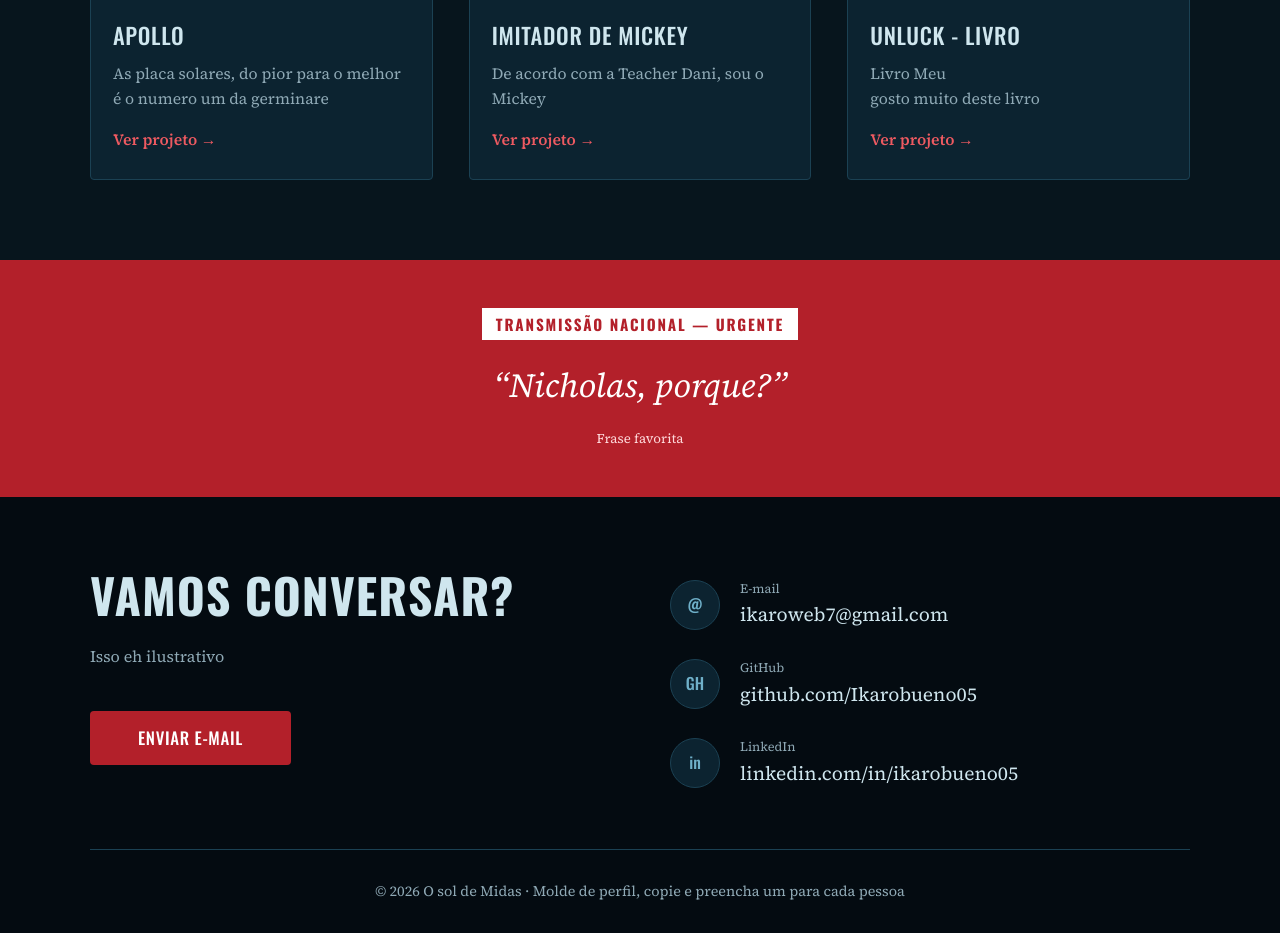
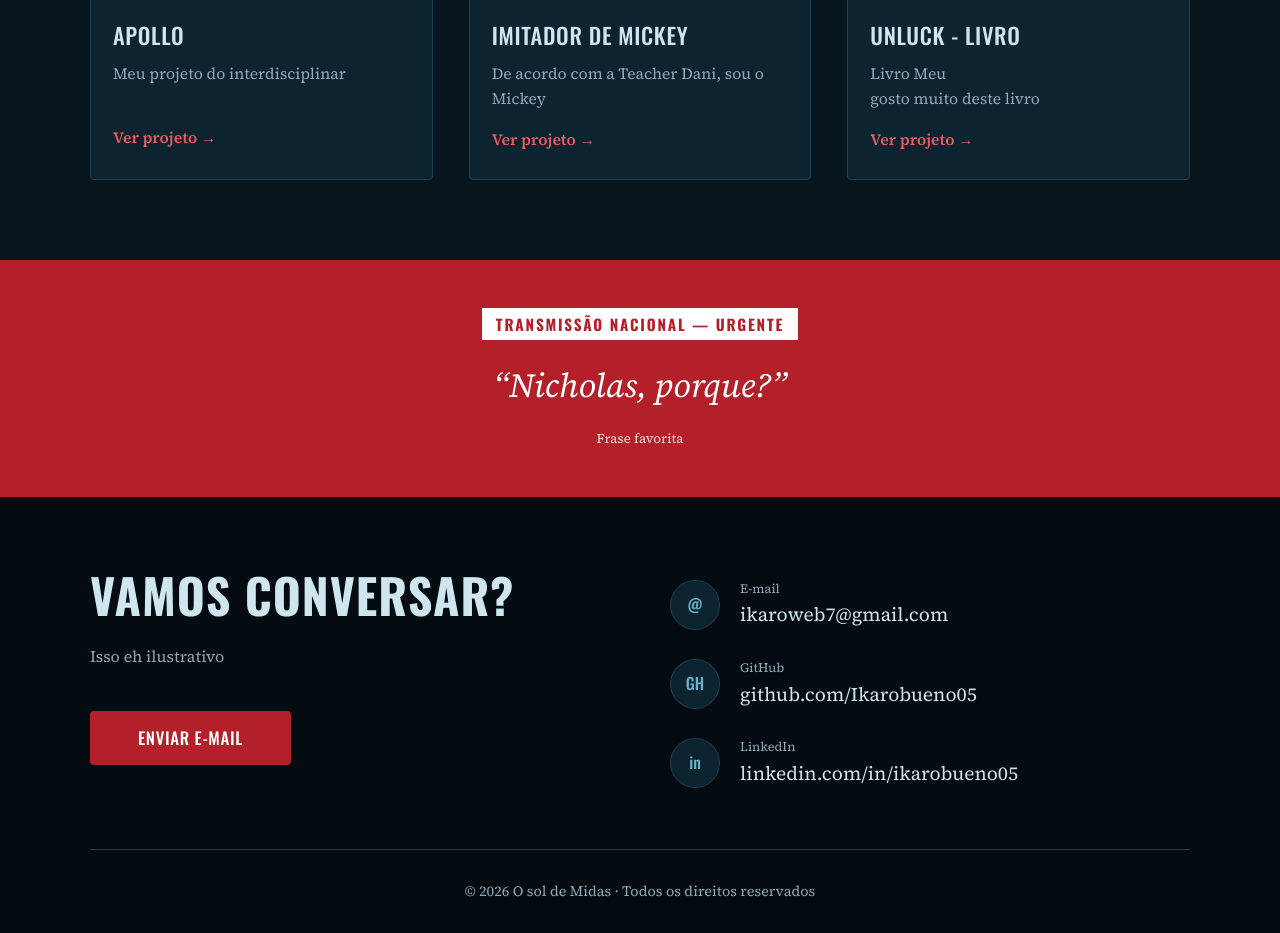
Before and after one commit to Nichiruto0/O-sol-de-Midas, a plain HTML site: page ikaro.html in a window 1280 px wide. Shown: the part 2223-3156 px from the top of the page. Drawn offline with nearby package versions, Linux system fonts and the light colour scheme.

Commit message:
fix: update project description and footer text in ikaro.html

```diff
--- a/ikaro.html
+++ b/ikaro.html
@@ -74,7 +74,7 @@
     <p class="eyebrow">Habilidades</p>
     <h2>O que sabe fazer</h2>
     <div class="skill-grid">
-      <div><div class="skill-head"><span>Alopecia</span><span>5%</span></div><div class="bar baixa"><i style="width:5%"></i></div></div>
+      <div><div class="skill-head"><span>Estudar Física</span><span>5%</span></div><div class="bar baixa"><i style="width:5%"></i></div></div>
       <div><div class="skill-head"><span>Ler nota fiscal</span><span>50%</span></div><div class="bar media"><i style="width:50%"></i></div></div>
       <div><div class="skill-head"><span>Imitar Personagem</span><span>90%</span></div><div class="bar alta"><i style="width:90%"></i></div></div>
       <div><div class="skill-head"><span>Escrever Livro</span><span>100%</span></div><div class="bar alta"><i style="width:100%"></i></div></div>
@@ -91,7 +91,7 @@
       <article class="card">
         <div class="thumb"><img src="assets/perfil/apollo.png" alt="Logo do Apollo"></div>
         <h3>Apollo</h3>
-        <p>As placa solares, do pior para o melhor é o numero um da germinare</p>
+        <p>Meu projeto do interdisciplinar</p>
         <a href="https://github.com/Apollooficial/apollo-web-crud">Ver projeto →</a>
       </article>
       <article class="card">
@@ -132,7 +132,7 @@
         <div class="item"><div class="ico">in</div><div><small>LinkedIn</small><span class="v">linkedin.com/in/ikarobueno05</span></div></div>
       </div>
     </div>
-    <p class="foot">© 2026 O sol de Midas · Molde de perfil, copie e preencha um para cada pessoa</p>
+    <p class="foot">© 2026 O sol de Midas · Todos os direitos reservados</p>
   </div>
 </section>
 
```
